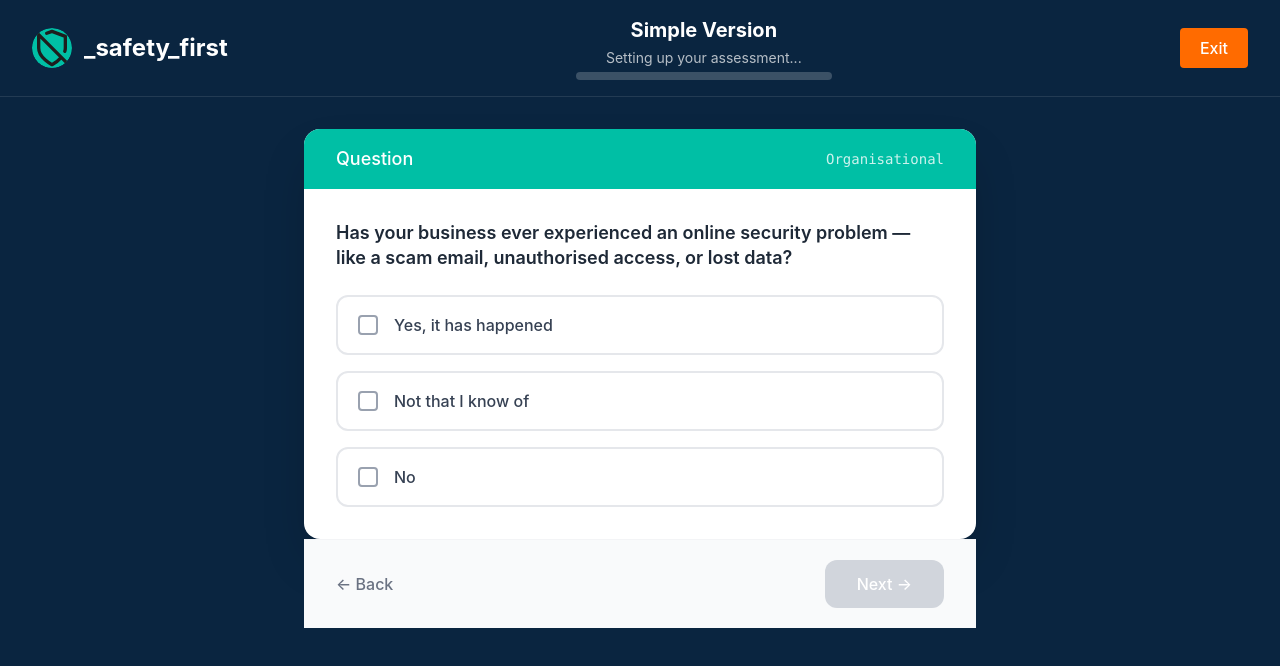
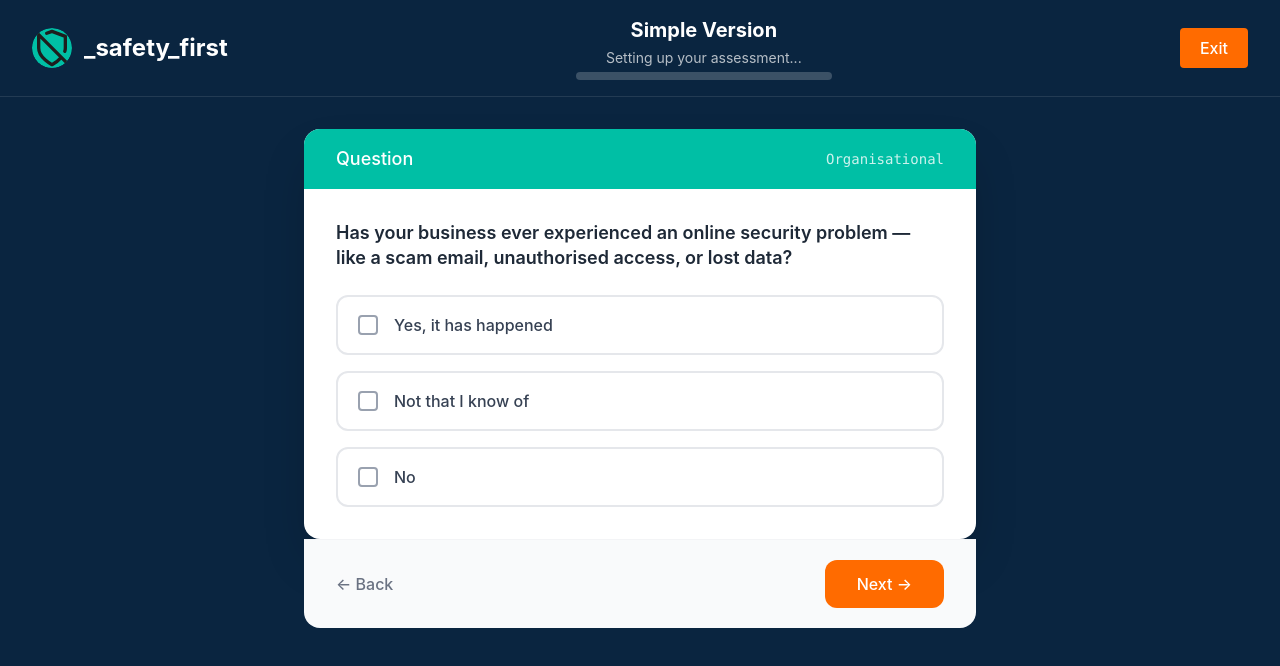
Before and after one commit to RimalRabin/safety_first, a React (Vite) app: page / in a window 1280 px wide. Both pictures are taken after a click on the button "Let's go →". Shown: the top 666 px of the page. Built offline with nearby package versions, Linux system fonts and the light colour scheme.

Commit message:
Update Navigation.tsx

```diff
--- a/src/components/Navigation.tsx
+++ b/src/components/Navigation.tsx
@@ -1,46 +1,39 @@
 interface NavigationProps {
-  currentIndex: number
-  totalQuestions: number
-  selectedAnswer: string
-  onBack: () => void
-  onNext: () => void
+  backDisabled: boolean
+  nextDisabled: boolean
+  onBack:       () => void
+  onNext:       () => void
+  isLastItem:   boolean
 }
 
 export const Navigation = ({
-  currentIndex,
-  totalQuestions,
-  selectedAnswer,
+  backDisabled,
+  nextDisabled,
   onBack,
   onNext,
+  isLastItem,
 }: NavigationProps): JSX.Element => {
-  const isFirst = currentIndex === 0
-  const isLast  = currentIndex === totalQuestions - 1
-
   return (
-    <div className="px-8 py-5 bg-gray-50 border-t border-gray-100 flex items-center justify-between">
-
-      {/* Back button */}
+    <div className="px-8 py-5 bg-gray-50 border-t border-gray-100 flex items-center justify-between rounded-b-2xl">
       <button
         onClick={onBack}
-        disabled={isFirst}
-        className="text-gray-500 font-medium text-base disabled:opacity-30 hover:text-[#0a2540] transition-colors cursor-pointer"
+        disabled={backDisabled}
+        className="text-gray-500 font-medium text-base disabled:opacity-30 hover:text-[#0a2540] transition-colors cursor-pointer disabled:cursor-not-allowed"
       >
         ← Back
       </button>
 
-      {/* Next button */}
       <button
         onClick={onNext}
-        disabled={!selectedAnswer || isLast}
+        disabled={nextDisabled}
         className={`px-8 py-3 rounded-xl font-medium text-white text-base transition-all ${
-          selectedAnswer && !isLast
+          !nextDisabled
             ? "bg-[#ff6b00] hover:bg-[#ff6b00]/90 cursor-pointer"
             : "bg-gray-300 cursor-not-allowed"
         }`}
       >
-        Next →
+        {isLastItem ? "Finish" : "Next →"}
       </button>
-
     </div>
   )
 }
```
